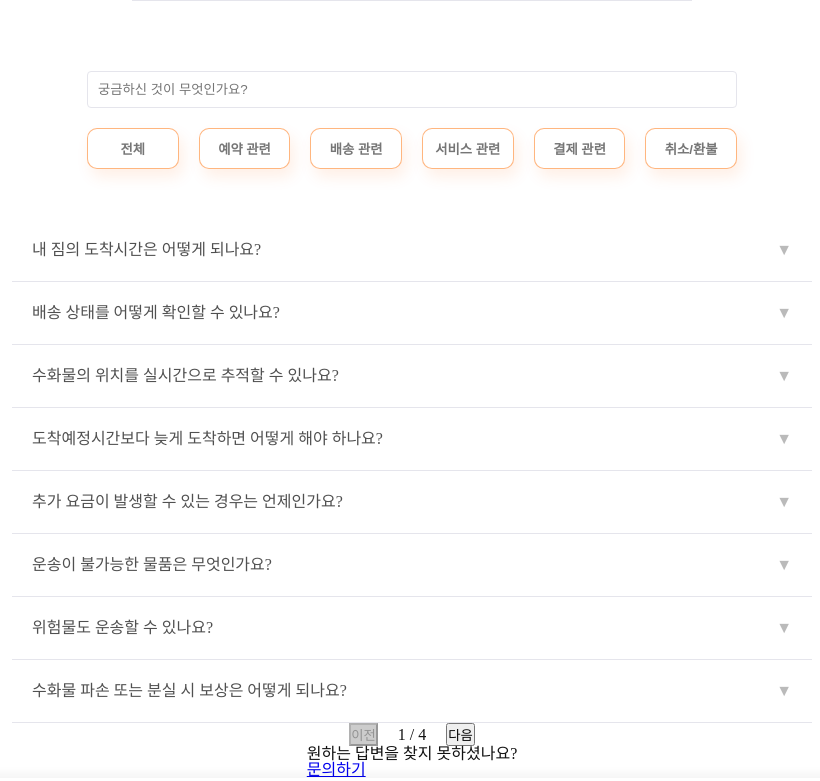
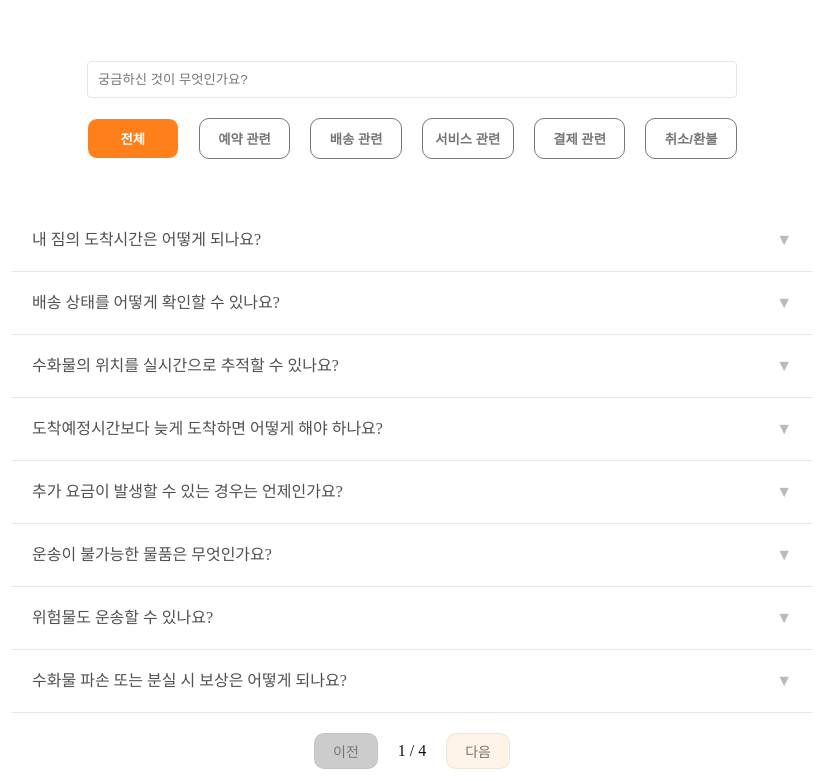
Before and after one commit to HongEungyung/jimggun, a Vue app: page /cs in a window 1280 px wide. Shown: the part 219-1000 px from the top of the page, without its empty margins (228-1048 px from the left). Built offline with nearby package versions, Linux system fonts and the light colour scheme.

Commit message:
고객센터 완.

```diff
--- a/src/router/index.js
+++ b/src/router/index.js
@@ -9,6 +9,7 @@ import A7_login from "@/views/A7_login.vue";
 import A7_signUp from "@/views/A7_signUp.vue";
 import A7_signUpFinish from "@/views/A7_signUpFinish.vue";
 import A8_mypage from "@/views/A8_mypage.vue";
+import A9_Inquiry from "@/views/A9_ inquiry.vue";
 
 const routes = [
     {path : "/" , component : A1_home},
@@ -20,7 +21,8 @@ const routes = [
     {path : "/login" , component : A7_login},
     {path : "/signUp" , component : A7_signUp},
     {path : "/signUpFinish" , component : A7_signUpFinish},
-    {path : "/mypage" , component : A8_mypage}
+    {path : "/mypage" , component : A8_mypage},
+    {path : "/inquiry" , component : A9_Inquiry}
 ]
 const router = createRouter({
     history : createWebHistory(),
--- a/src/views/A2_information.vue
+++ b/src/views/A2_information.vue
@@ -204,7 +204,7 @@ watch(activeTap, (newValue) => {
             </ul>
           </li>
           <li class="pst-list2">
-            <h4 class="pst-title">집 - 숙소</h4>
+            <h4 class="pst-title">공항 - 집</h4>
             <ul class="pst-icon">
               <li>
                 <img src="/public/images/lee/airplane.png" alt="비행기아이콘" />
@@ -218,7 +218,7 @@ watch(activeTap, (newValue) => {
             </ul>
           </li>
           <li class="pst-list3">
-            <h4 class="pst-title">집 - 숙소</h4>
+            <h4 class="pst-title">공항 - 숙소</h4>
             <ul class="pst-icon">
               <li>
                 <img src="/public/images/lee/airplane.png" alt="비행기아이콘" />
@@ -366,7 +366,7 @@ watch(activeTap, (newValue) => {
               <div class="safe-line"></div>
               <div class="safe-icon">
                 <span>02</span>
-                <img src="/public/images/lee/fastIcon2.png" alt="안전보관아이콘2" />
+                <img src="/public/images/lee/safe2.png" alt="안전보관아이콘2" />
               </div>
             </div>
           </li>
--- a/src/views/A3_charge.vue
+++ b/src/views/A3_charge.vue
@@ -158,16 +158,16 @@
     width: 100%;
     max-width: 560px;
     // height: 60px;
-    padding: 15px 0;
+    padding: 11px 0;
     display: flex;
     align-items: center;
     justify-content: center;
-    border: 3px solid rgba(229, 229, 236, 1);
+    border: 3px solid #f1f1f5;
     margin: 70px 0;
     // 타이틀 글자조절
     span {
       color: $font-light-gray;
-      font-size: $title-font-S;
+      font-size: $title-font-XS;
       font-weight: bold;
     }
   }
--- a/src/views/A6_cs.vue
+++ b/src/views/A6_cs.vue
@@ -1,6 +1,5 @@
 <script setup>
 import { reactive, ref, computed, watch } from "vue";
-
 // 질문 별 주제 카테고리 데이터 더미
 const categories = [
   { id: "all", name: "전체" },
@@ -334,7 +333,7 @@ const nextPage = () => {
     <!-- 5. 문의하기 -->
     <div class="contact-section">
       <p>원하는 답변을 찾지 못하셨나요?</p>
-      <router-link>문의하기</router-link>
+      <router-link to="/inquiry">문의하기</router-link>
     </div>
   </section>
 </template>
@@ -357,16 +356,16 @@ const nextPage = () => {
     width: 100%;
     max-width: 560px;
     // height: 60px;
-    padding: 15px 0;
+    padding: 11px 0;
     display: flex;
     align-items: center;
     justify-content: center;
-    border: 3px solid rgba(229, 229, 236, 1);
+    border: 3px solid #f1f1f5;
     margin: 70px 0;
     // 타이틀 글자조절
     span {
       color: $font-light-gray;
-      font-size: $title-font-S;
+      font-size: $title-font-XS;
       font-weight: bold;
     }
   }
@@ -400,16 +399,13 @@ const nextPage = () => {
       width: calc(100% / 6);
       padding: 10px 0;
       color: $font-light-gray;
-      // border: 1px solid rgba(118, 118, 118, 1);
-      border: 1px solid rgba(255, 111, 0, 0.5);
-      // border: none;
-      // background-color: $sub-color;
-      box-shadow: $reservation-boxShadow;
+      border: 1px solid rgba(118, 118, 118, 1);
       border-radius: 10px;
       background-color: $white;
       font-weight: bold;
 
-      &:hover {
+      &:hover,
+      &.active {
         background-color: $primary-hover;
         color: $white;
         border: 1px solid $white;
@@ -456,7 +452,6 @@ const nextPage = () => {
           font-weight: 500;
         }
       }
-
     }
     // 4-3. 페이지네이션 버튼
     .pagination {
@@ -466,8 +461,15 @@ const nextPage = () => {
       align-items: center;
       justify-content: center;
       gap: 20px;
+      margin-top: 20px;
+      margin-bottom: 50px;
       button {
-
+        padding: 7px 18px;
+        background-color: $sub-color;
+        border: 1px solid rgba(118, 118, 118, 0.1);
+        border-radius: 10px;
+        font-size: $text-font-S;
+        color: $font-light-gray;
         &:disabled {
           background-color: #ccc;
           cursor: not-allowed;
@@ -477,6 +479,36 @@ const nextPage = () => {
   }
   // 5. 문의하기
   .contact-section {
+    width: 100%;
+    max-width: 560px;
+    display: flex;
+    flex-direction: column;
+    align-items: center;
+    gap: 30px;
+    margin-top: 40px;
+    margin-bottom: 100px;
+    p {
+      color: rgba(118, 118, 118, 0.5);
+    }
+    a {
+      display: block;
+      width: 90px;
+      height: 40px;
+      background-color: $white;
+      color: $font-light-gray;
+      border: 1px solid rgba(118, 118, 118, .5);
+      border-radius: 10px;
+      font-size: $text-font-M;
+      font-weight: bold;
+      text-align: center;
+      text-decoration: none;
+      line-height: 40px;
+      &:hover{
+        background-color: $primary-hover;
+        color: $white;
+        border: 1px solid $white;
+      }
+    }
   }
 }
 
--- /dev/null
+++ b/src/views/A9_ inquiry.vue
@@ -0,0 +1,5 @@
+<script setup></script>
+<template>
+문의하기 탭
+</template>
+<style scoped></style>
```
Lines whose indentation alone changed are shown as unchanged.
